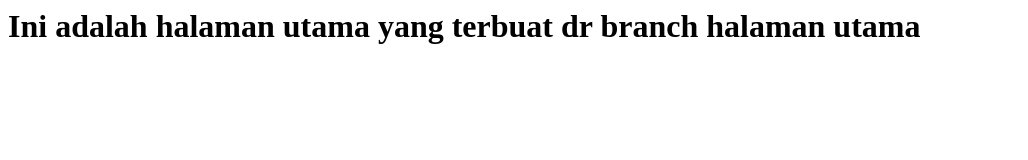
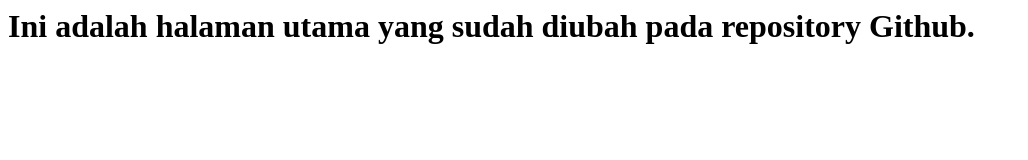
Before and after one commit to Ressanovamaulina/My-Project, a plain HTML site: page index.html in a window 1280 px wide. Shown: the whole page, without its empty margins (0-1028 px from the left). Drawn offline with Linux system fonts and the light colour scheme.

Commit message:
Update index.html

```diff
--- a/index.html
+++ b/index.html
@@ -5,7 +5,7 @@
 </html>
 <body>
     <h1>
-        Ini adalah halaman utama yang terbuat dr branch halaman utama
+        Ini adalah halaman utama yang sudah diubah pada repository Github.
     </h1>
 </body>
 </html>
```
